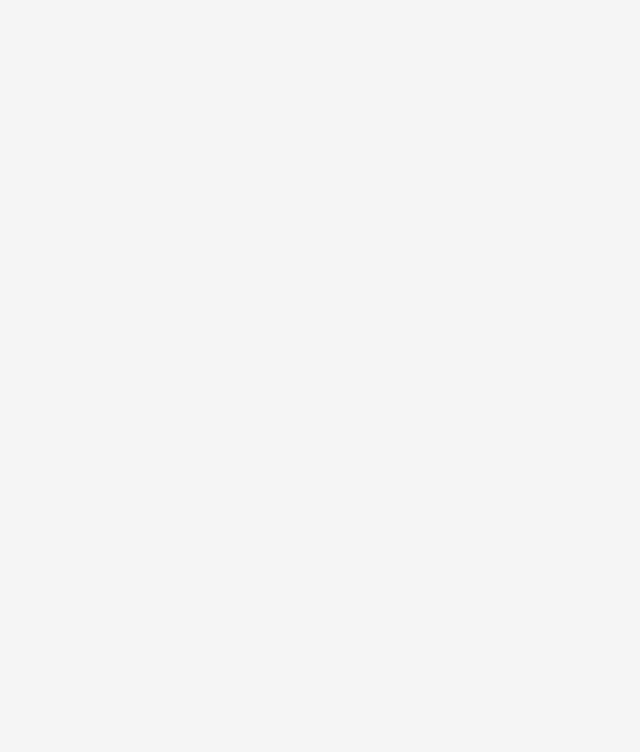
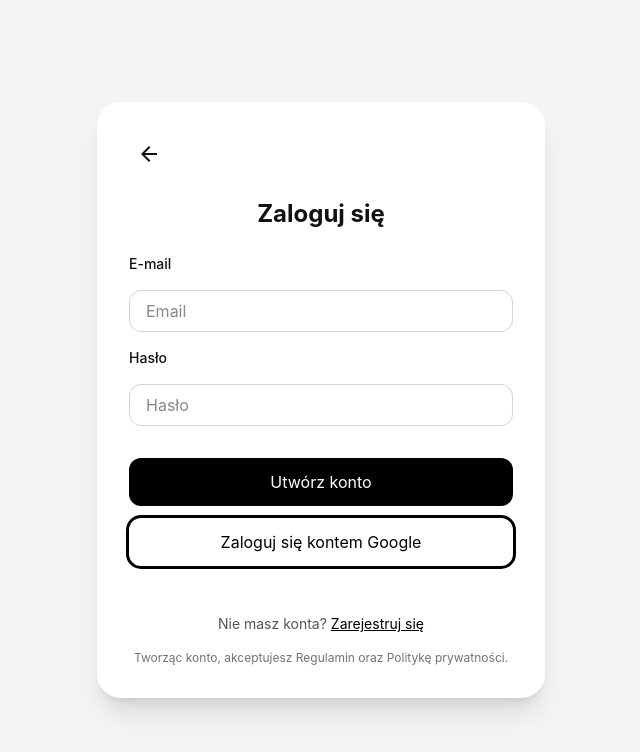
Before and after one commit to clavisray/fitness-trackerv1.1, a React (Vite) app: page /login in a window 1280 px wide. Shown: the top 752 px of the page, without its empty margins (319-959 px from the left). Built offline with nearby package versions, Linux system fonts and the light colour scheme.

Commit message:
Auth forms initiated

```diff
--- a/src/components/Header.tsx
+++ b/src/components/Header.tsx
@@ -4,10 +4,10 @@ import Button from './Button'
 function Header() {
     return (
         <header className='flex items-center justify-between px-6 py-4'>
+            <Link className="text-xl font-medium" to="/">
+                    uMetryk
+            </Link>
             <nav className='flex items-center gap-4'>
-                <Link to="/">
-                    uMetryk
-                </Link>
 
                 <Link to="/">
                     <Button>Home</Button>
@@ -25,7 +25,7 @@ function Header() {
                     <Button>Contact</Button>
                 </Link>
                 {/* spushowac buttony w prawy róg */ }
-                <div className=''>
+                <div className='flex items-center gap-4'>
 
                     <Link to="/signup">
                         <Button>Sign up</Button>
--- a/src/pages/Homepage.tsx
+++ b/src/pages/Homepage.tsx
@@ -4,7 +4,7 @@ function Homepage() {
     return (
         <div className='h-screen flex flex-col overflow-hidden'>
             <Header />
-            <main className='flex-1 overflow-y-scroll snap-y snap-proximity scroll-smooth'>
+            <main className='flex-1 overflow-y-scroll snap-y snap-mandatory scroll-smooth'>
 
                 <section className='h-full snap-start bg-pink-500'>Hero</section>
                 <section className='h-full snap-start bg-grey'>Functions</section>
--- a/src/pages/LoginPage.tsx
+++ b/src/pages/LoginPage.tsx
@@ -1,6 +1,51 @@
+import { Link } from "react-router-dom"
+
 function LoginPage() {
     return (
-        <></>
+        <main className="min-h-screen bg-zinc-100 flex items-center justify-center px-4">
+            <section className="w-full max-w-md rounded-3xl bg-white p-8 shadow-xl">
+                <Link to = "/">
+                    <button className="mb-6 flex h-10 w-10 items-center justify-center rounded-2xl transition hover:bg-zinc-100 cursor-pointer">
+                        <span className="material-symbols-outlined">arrow_back</span>
+                    </button>
+                </Link>
+
+                <h2 className="mb-6 text-center text-2xl font-bold">
+                    Zaloguj się
+                </h2>
+
+                <form className="flex flex-col gap-4">
+                    <label className="block text-sm font-medium">E-mail</label>
+                        <input type="email"
+                        id="email"
+                        placeholder='Email'
+                        className="w-full rounded-xl border border-zinc-300 px-4 py-2 outline-none focus:border-black"/>
+
+                    <label className="block text-sm font-medium">Hasło</label>
+                        <input type="password"
+                        id="password"
+                        placeholder='Hasło'
+                        className="mb-6 w-full rounded-xl border border-zinc-300 px-4 py-2 outline-none focus:border-black"/>
+                </form>
+
+                <button type = "submit" className="mb-3 mt-2 w-full rounded-xl bg-black py-3 text-white font-medium transition hover:bg-zinc-800 cursor-pointer">Utwórz konto
+                </button>
+                <button className="mb-6 w-full rounded-xl bg-white py-3 text-black outline-solid transition hover:bg-zinc-100 cursor-pointer">Zaloguj się kontem Google</button>
+
+                <p className="mt-6 text-center text-sm text-zinc-600">
+                    Nie masz konta?{" "}
+                    <Link to = "/signup">
+                        <button className="font-medium text-black underline cursor-pointer">
+                            Zarejestruj się
+                        </button>
+                    </Link>
+                </p>
+
+                <p className="mt-4 text-center text-xs text-zinc-500">
+                Tworząc konto, akceptujesz Regulamin oraz Politykę prywatności.
+                </p>
+            </section>
+        </main>
     )
 }
 
--- a/src/pages/SignupPage.tsx
+++ b/src/pages/SignupPage.tsx
@@ -5,9 +5,9 @@ import { Link } from 'react-router-dom'
 function SignupPage() {
     return (
         <main className="min-h-screen bg-zinc-100 flex items-center justify-center px-4">
-            <section className="w-full max-w-md rounded 3x-l bg-white p-8 shadow-xl">
+            <section className="w-full max-w-md rounded-3xl bg-white p-8 shadow-xl">
                 <Link to = "/">
-                    <button className="mb-6 hover:bg-zinc-1000 cursor-pointer">
+                    <button className="mb-6 flex h-10 w-10 items-center justify-center rounded-2xl transition hover:bg-zinc-100 cursor-pointer">
                         <span className="material-symbols-outlined">arrow_back</span>
                     </button>
                 </Link>
@@ -17,23 +17,23 @@ function SignupPage() {
                 </h2>
 
                 <form className="flex flex-col gap-4">
-                    <label className="mb-1 block text-sm font-medium">Imie</label>
+                    <label className="block text-sm font-medium">Imie</label>
                         <input type="imie"
                         placeholder='Imie'
                         className="w-full rounded-xl border border-zinc-300 px-4 py-2 outline-none focus:border-black" />
 
-                    <label className="mb-1 block text-sm font-medium">Nazwisko</label>
+                    <label className="block text-sm font-medium">Nazwisko</label>
                         <input type="nazwisko"
                         placeholder="Nazwisko"
                         className="w-full rounded-xl border border-zinc-300 px-4 py-2 outline-none focus:border-black"/>
 
-                    <label className="mb-1 block text-sm font-medium">E-mail</label>
+                    <label className="block text-sm font-medium">E-mail</label>
                         <input type="email"
                         id="email"
                         placeholder='Email'
                         className="w-full rounded-xl border border-zinc-300 px-4 py-2 outline-none focus:border-black"/>
 
-                    <label className="mb-1 block text-sm font-medium">Hasło</label>
+                    <label className="block text-sm font-medium">Hasło</label>
                         <input type="password"
                         id="password"
                         placeholder='Hasło'
@@ -53,9 +53,11 @@ function SignupPage() {
 
                 <p className="mt-6 text-center text-sm text-zinc-600">
                     Masz już konto?{" "}
-                    <button className="font-medium text-black underline">
-                        Zaloguj się
-                    </button>
+                    <Link to = "/login">
+                        <button className="font-medium text-black underline cursor-pointer">
+                            Zaloguj się
+                        </button>
+                    </Link>
                 </p>
 
                 <p className="mt-4 text-center text-xs text-zinc-500">
```
